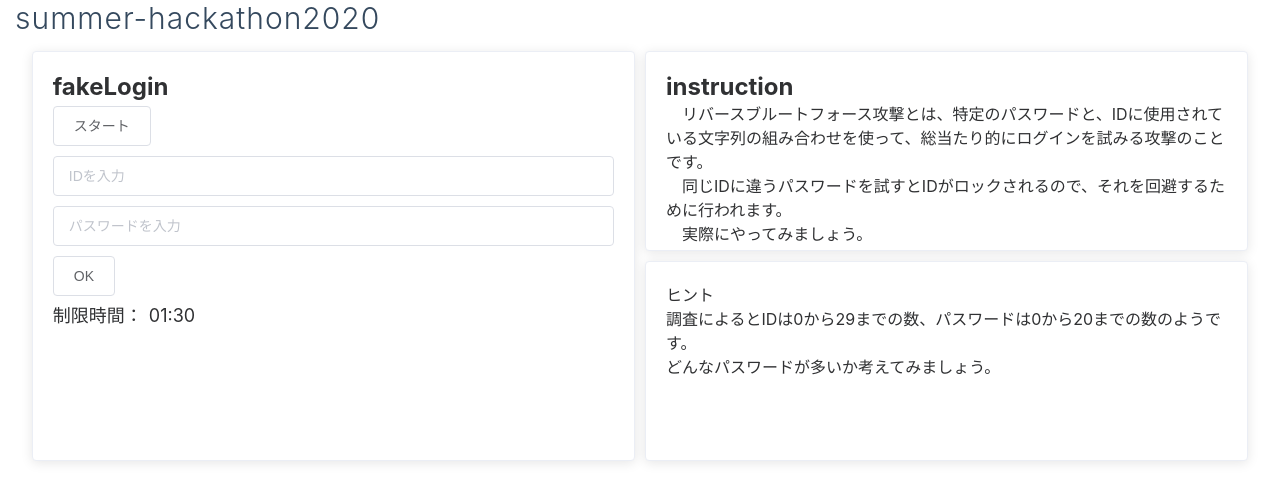
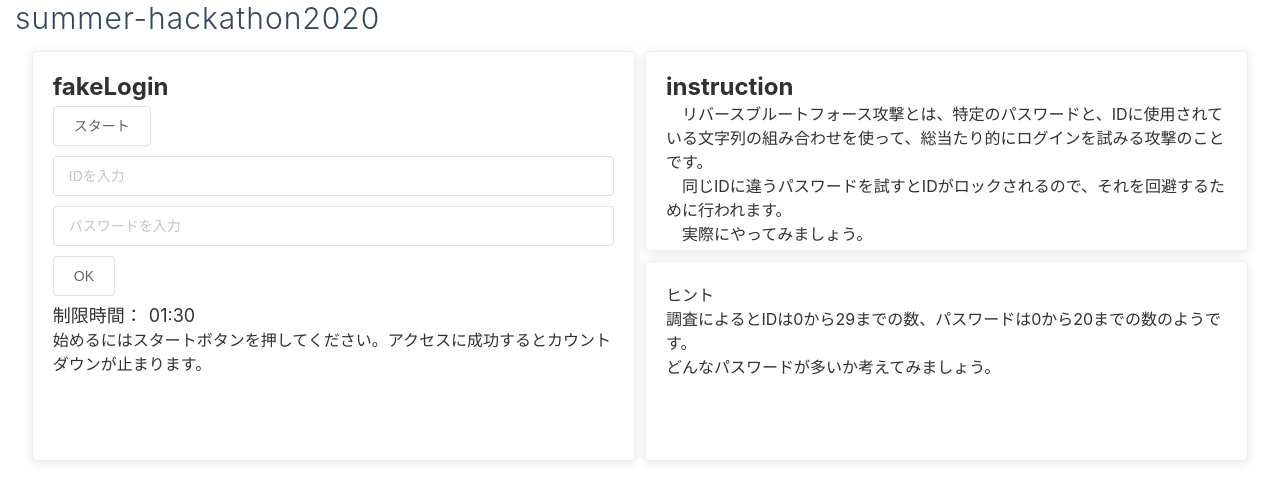
Before and after one commit to CTRL-team-fact-s/Summer-Hackathon2020, a Nuxt app: page / in a window 1280 px wide. Shown: the top 502 px of the page. Built offline with nearby package versions, Linux system fonts and the light colour scheme.

Commit message:
説明文を追加

```diff
--- a/components/fakeLogin.vue
+++ b/components/fakeLogin.vue
@@ -11,6 +11,9 @@
 
     <div class="time">
       制限時間：  {{ formatTime }}
+    </div>
+    <div>
+      始めるにはスタートボタンを押してください。アクセスに成功するとカウントダウンが止まります。
     </div>
   </div>
 </template>
```
